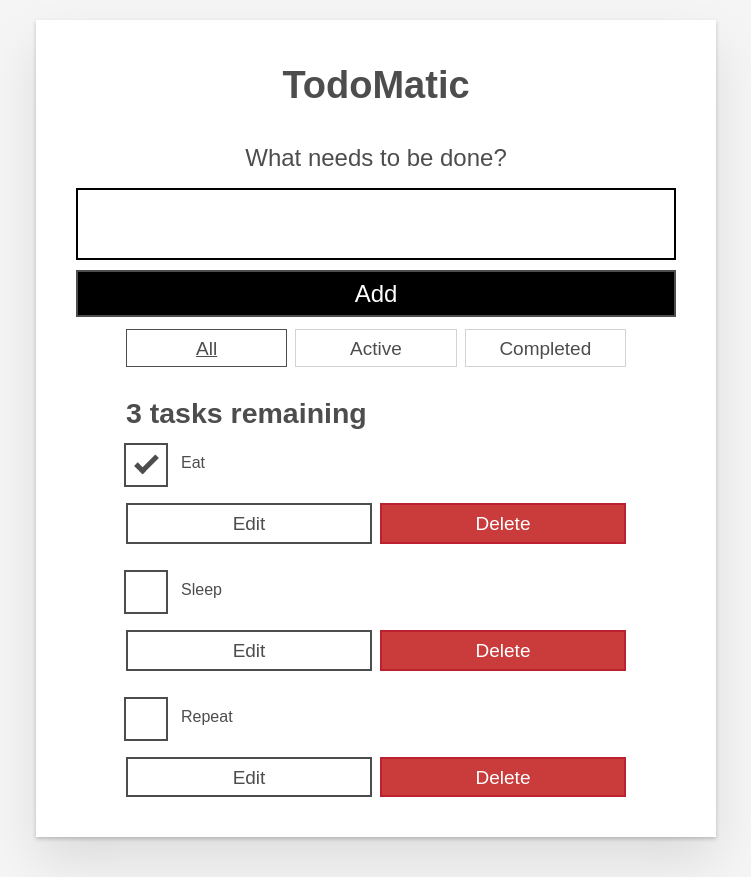
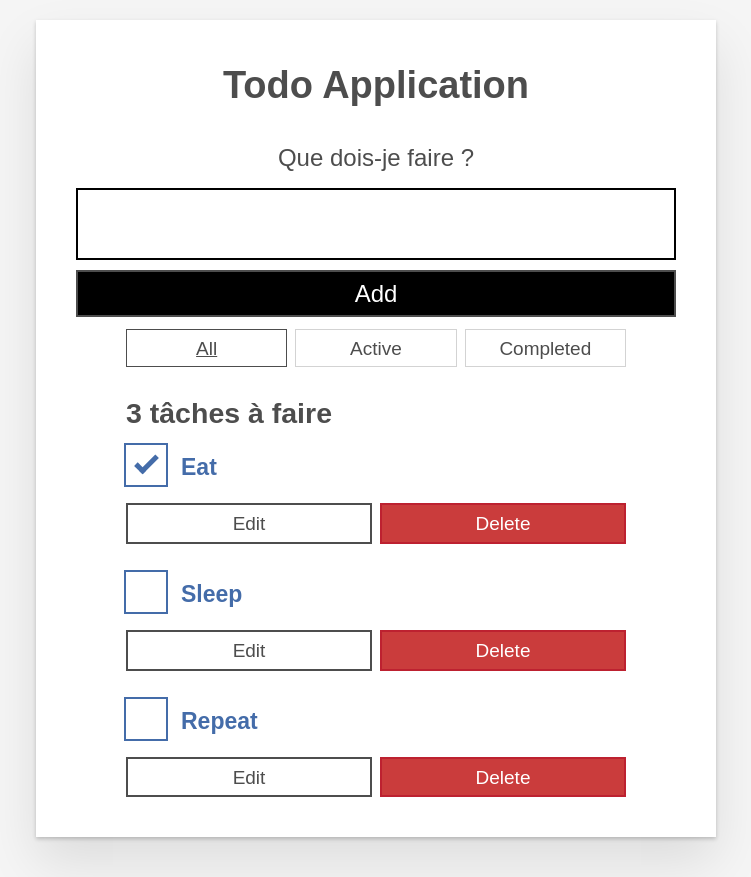
Before and after one commit to ffolituu/todo-simple-react, a React (Create React App) app: page / in a window 1280 px wide. Shown: the whole page, without its empty margins (264-1015 px from the left). Built offline with nearby package versions, Linux system fonts and the light colour scheme.

Commit message:
Create Counter Component

```diff
--- a/src/App.js
+++ b/src/App.js
@@ -4,29 +4,30 @@ import Form from './components/Form';
 import FilterButton from './components/FilterButton';
 import { useState } from 'react';
 import { nanoid } from 'nanoid';
+import Counter from './components/Counter';
 
 function App(props) {
 
   const [tasks, setTasks] = useState(props.tasks);
+  const [count, setCount] = useState(props.tasks.length);
 
   function addTask(name){
     const newTask = { id: "todo-"+nanoid(), name: name, completed: false };
     setTasks([...tasks, newTask]);
+    setCount(count + 1);
   }
+
 
   return (
     <div className="todoapp stack-large">
-      <h1>TodoMatic</h1>
+      <h1>Todo Application</h1>
       <Form onAddTask={addTask}/>
       <div className="filters btn-group stack-exception">
         <FilterButton name="all" pressed={true}/>
         <FilterButton name="active" pressed={false}/>
         <FilterButton name="completed" pressed={false}/>
       </div>
-      {/* Counter */}
-      <h2 id="list-heading">
-        3 tasks remaining
-      </h2>
+      <Counter count={count}/>
       {/* Todo List */}
       <ul className="todo-list stack-large stack-exception" aria-labelledby="list-heading">
         {tasks.map(task =>
--- /dev/null
+++ b/src/components/Counter.js
@@ -0,0 +1,9 @@
+import React from "react";
+
+export default function Counter(props){
+    return(
+        <h2 id="list-heading">
+        {props.count} {props.count > 1 ? "tâches" : "tache"} à faire
+      </h2>
+    );
+}
--- a/src/components/Form.js
+++ b/src/components/Form.js
@@ -18,7 +18,7 @@ export default function Form(props) {
         <form onSubmit={handleSubmit}>
             <h2 className="label-wrapper">
                 <label htmlFor="new-todo-input" className="label__lg">
-                    What needs to be done?
+                    Que dois-je faire ?
                 </label>
             </h2>
             <input
--- a/src/index.css
+++ b/src/index.css
@@ -253,7 +253,7 @@ body {
   opacity: 0;
 }
 .c-cb > label {
-  font-size: inherit;
+  font-size: 23px;
   font-family: inherit;
   line-height: inherit;
   display: inline-block;
@@ -261,6 +261,8 @@ body {
   padding: 8px 15px 5px;
   cursor: pointer;
   touch-action: manipulation;
+  color: #446ca9;
+  font-weight: bold;
 }
 .c-cb > label::before {
   content: "";
```
